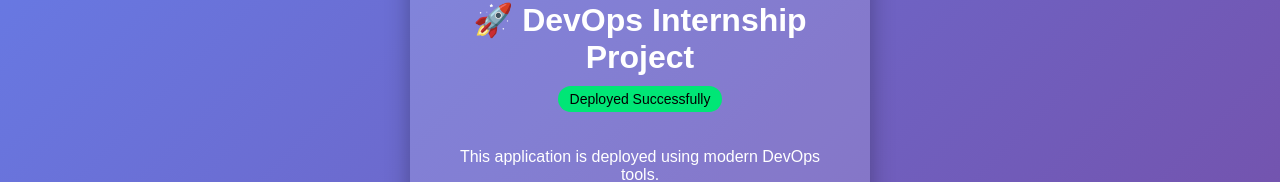
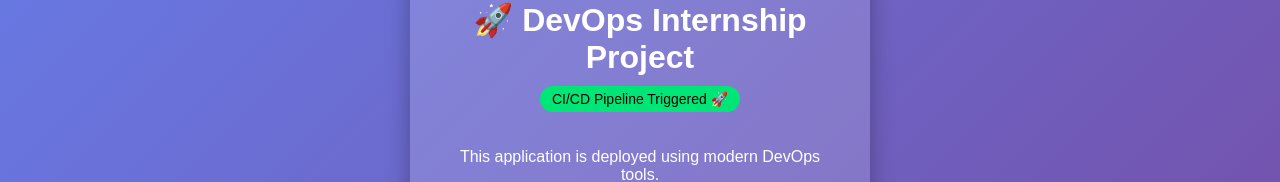
Before and after one commit to Priyanka-N-Raut/devops-docker-ci, a website: page public/index.html in a window 1280 px wide. Shown: the part 241-423 px from the top of the page. Drawn offline with Linux system fonts and the light colour scheme.

Commit message:
UI update to trigger GitHub Actions pipeline

```diff
--- a/public/index.html
+++ b/public/index.html
@@ -58,7 +58,8 @@
 
   <div class="card">
     <h1>🚀 DevOps Internship Project</h1>
-    <div class="badge">Deployed Successfully</div>
+    <div class="badge">CI/CD Pipeline Triggered 🚀</div>
+
 
     <p>This application is deployed using modern DevOps tools.</p>
 
```
